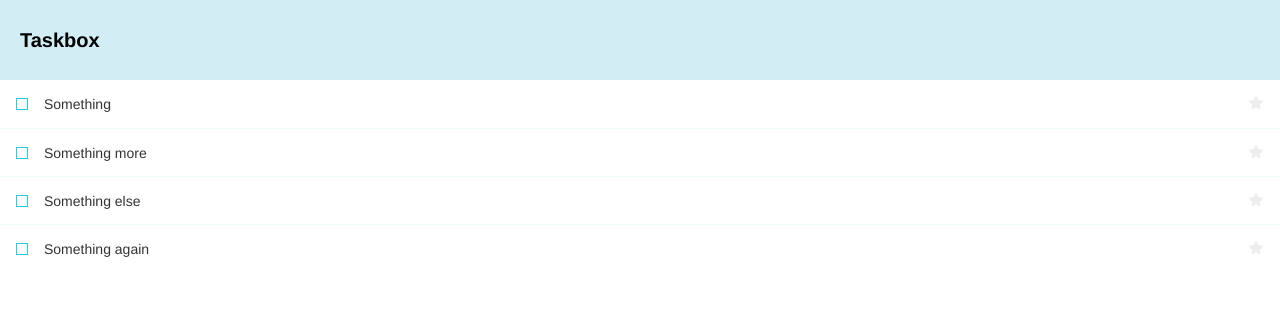
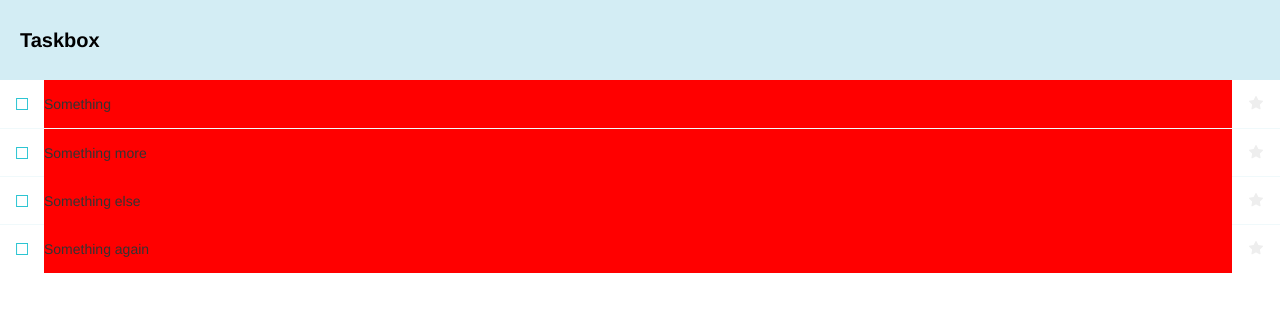
Before and after one commit to ann-dev/storybook-taskbox, a Vue app: page / in a window 1280 px wide. Shown: the top 312 px of the page. Built offline with nearby package versions, Linux system fonts and the light colour scheme; a web font is replaced by a local one.

Commit message:
Update Task bg style

```diff
--- a/src/components/Task.vue
+++ b/src/components/Task.vue
@@ -22,6 +22,7 @@
           :id="'title-' + task.id"
           name="title"
           placeholder="Input title"
+          style="background-color: red"
       />
     </label>
     <button
```
